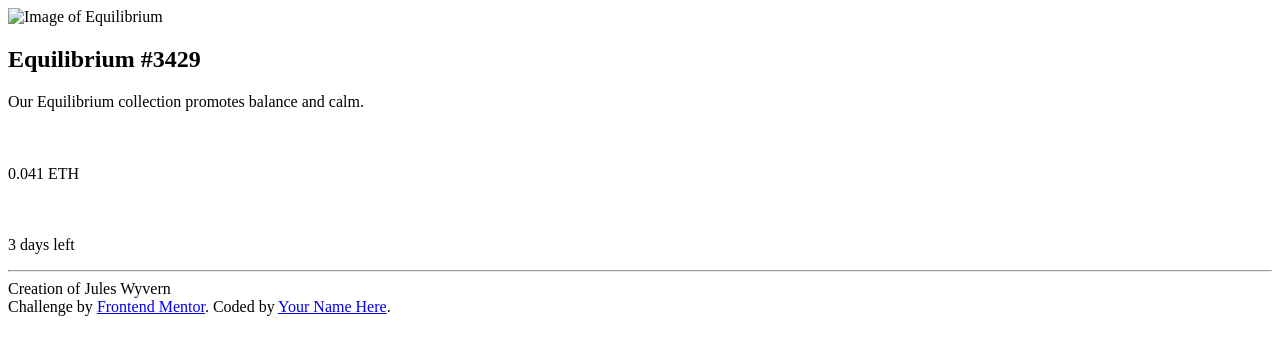
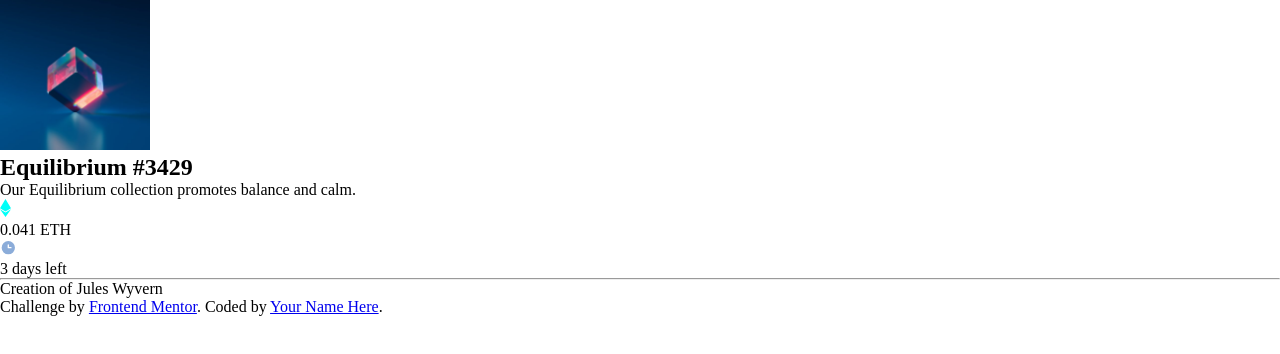
Before and after one commit to lozukka/NFT-preview-card-component, a plain HTML site: page index.html in a window 1280 px wide. Drawn offline with Linux system fonts and the light colour scheme; the site is published under a folder, as on GitHub Pages, so addresses that start at the root find nothing.

Commit message:
Update index.html

```diff
--- a/index.html
+++ b/index.html
@@ -5,7 +5,7 @@
   <meta name="viewport" content="width=device-width, initial-scale=1.0"> <!-- displays site properly based on user's device -->
 
   <link rel="icon" type="image/png" sizes="32x32" href="./images/favicon-32x32.png">
-  <link rel="stylesheet" href="/style.css">
+  <link rel="stylesheet" href="./style.css">
 
   <title>Frontend Mentor | NFT preview card component</title>
 
@@ -13,15 +13,15 @@
 <body>
 <main>
   <section id="top">
-    <div id="image"><img src="/images/image-equilibrium.jpg" alt="Image of Equilibrium" width="150px"></div>
+    <div id="image"><img src="./images/image-equilibrium.jpg" alt="Image of Equilibrium" width="150px"></div>
     <div id="description">
       <div id="description-top">
         <h1>Equilibrium #3429</h1>
         <p>Our Equilibrium collection promotes balance and calm.</p>
       </div>
       <div id="description-bottom">
-        <div><img src="/images/icon-ethereum.svg" alt="" width="11" height="18"><p id="size">0.041 ETH</p></div>
-        <div><img src="/images/icon-clock.svg" alt="" width="17" height="17"><p id="time">3 days left</p></div>
+        <div><img src="./images/icon-ethereum.svg" alt="" width="11" height="18"><p id="size">0.041 ETH</p></div>
+        <div><img src="./images/icon-clock.svg" alt="" width="17" height="17"><p id="time">3 days left</p></div>
       </div>
     </div>
   </section>
```
